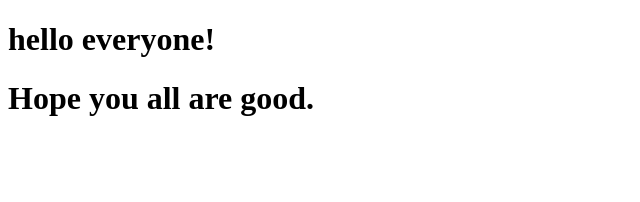
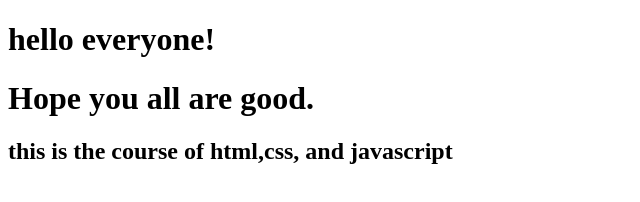
Before and after one commit to DanialShah11/Coursera-test, a plain HTML site: page index.html in a window 1280 px wide. Shown: the whole page, without its empty margins (0-640 px from the left). Drawn offline with Linux system fonts and the light colour scheme.

Commit message:
a small change to understand the browser sync

```diff
--- a/index.html
+++ b/index.html
@@ -6,5 +6,6 @@
 <body>
 <h1>hello everyone!</h1>
 <h1>Hope you all are good.</h1>
+<h2>this is the course of html,css, and javascript</h2>
 </body>
 </html>
```
